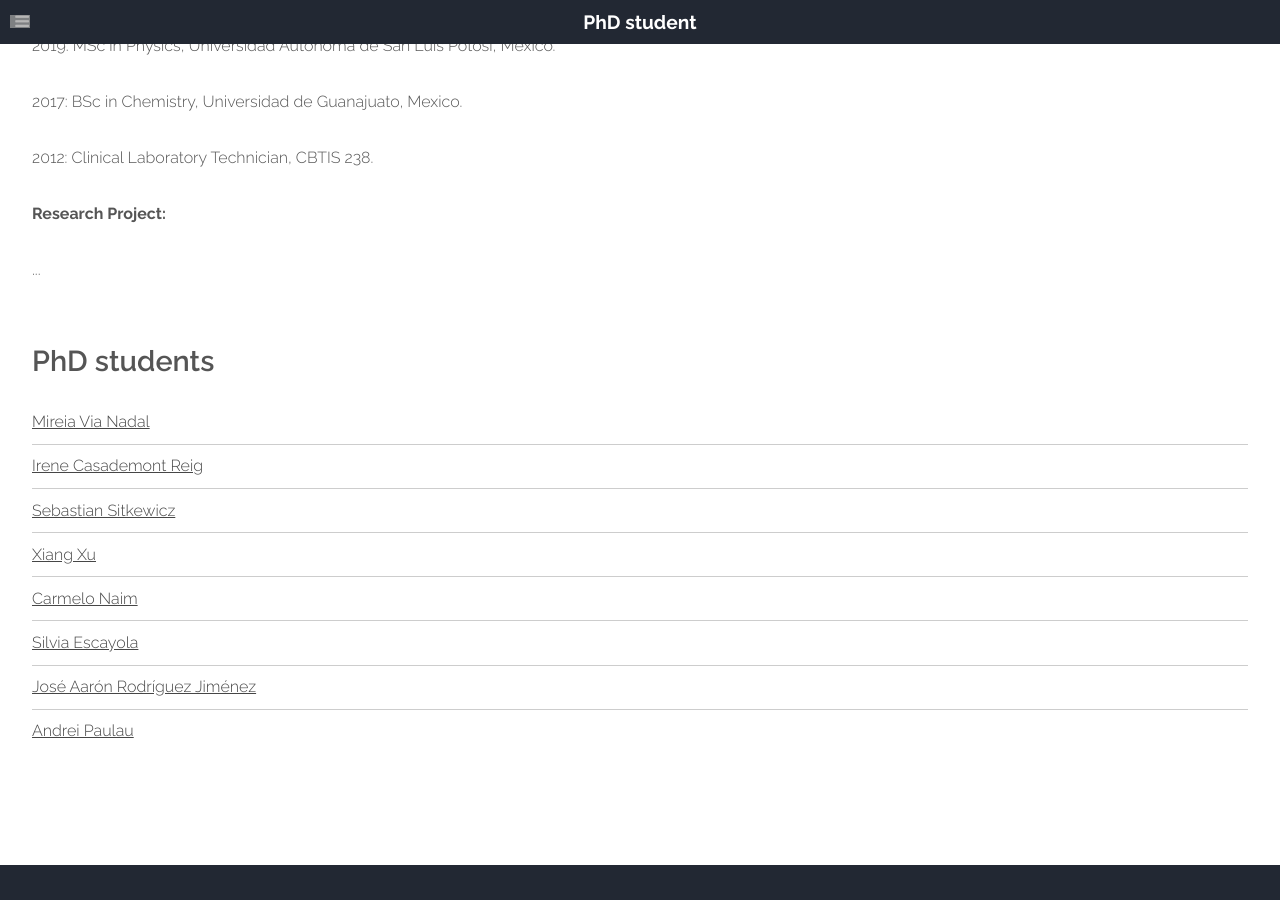
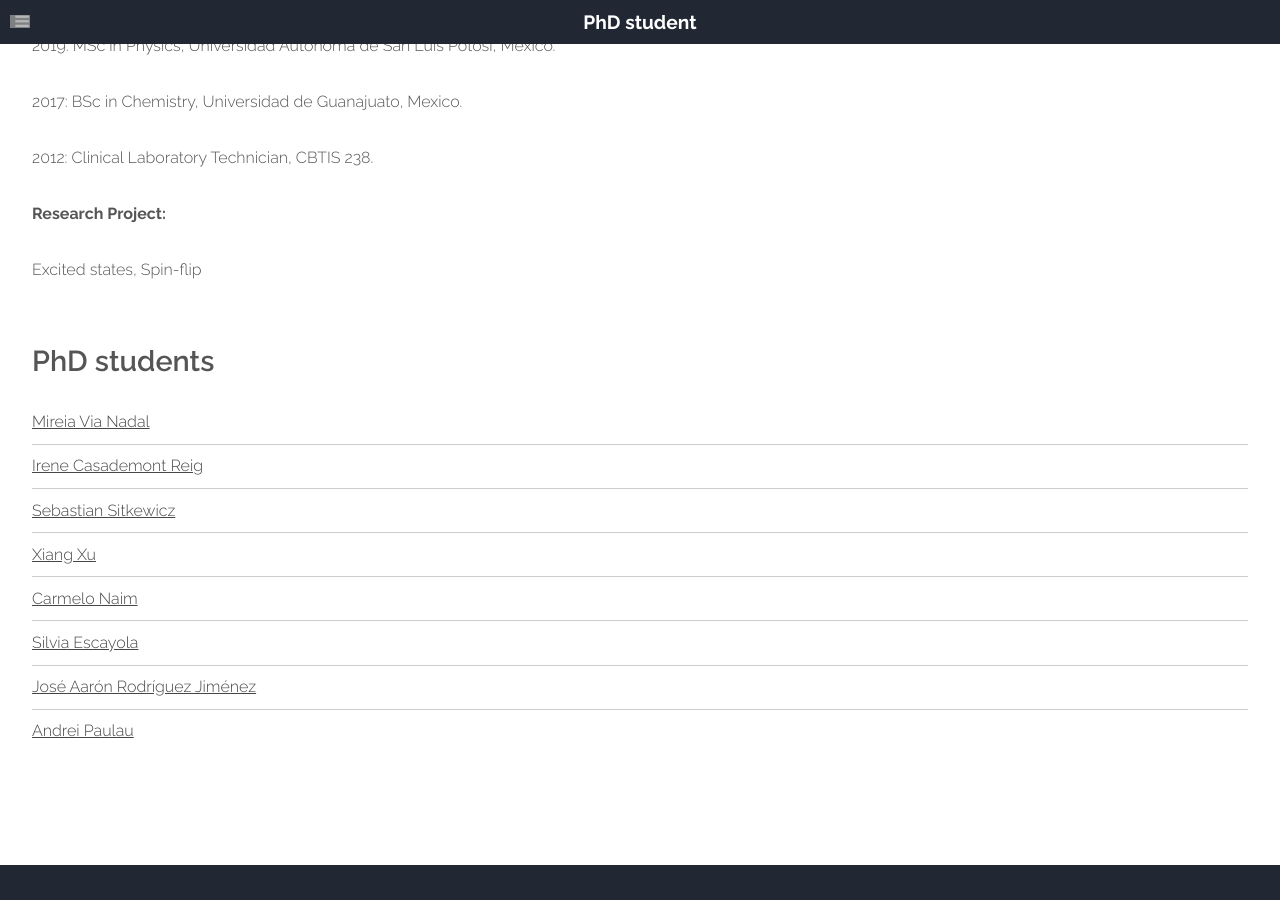
Before and after one commit to old-jekyll-templates/Horizons-Jekyll-Theme, a Jekyll site: the page built from members/arron_rodriguez.html, in a window 1280 px wide and 900 px high, scrolled down 573 px. Built offline with Jekyll 4.4.1, drawn with Linux system fonts in a browser that asks for light colours; grey boxes are pictures that could not be loaded.

Commit message:
Update arron_rodriguez.html

```diff
--- a/members/arron_rodriguez.html
+++ b/members/arron_rodriguez.html
@@ -40,7 +40,7 @@ layout: main
 	    <p>2017: BSc in Chemistry, Universidad de Guanajuato, Mexico.</p>
       <p>2012: Clinical Laboratory Technician, CBTIS 238.</p>
             <p><b>Research Project:</b></p>
-	    <p>...</p>
+	    <p>Excited states, Spin-flip</p>
           </section>
 				</div>
 
```
